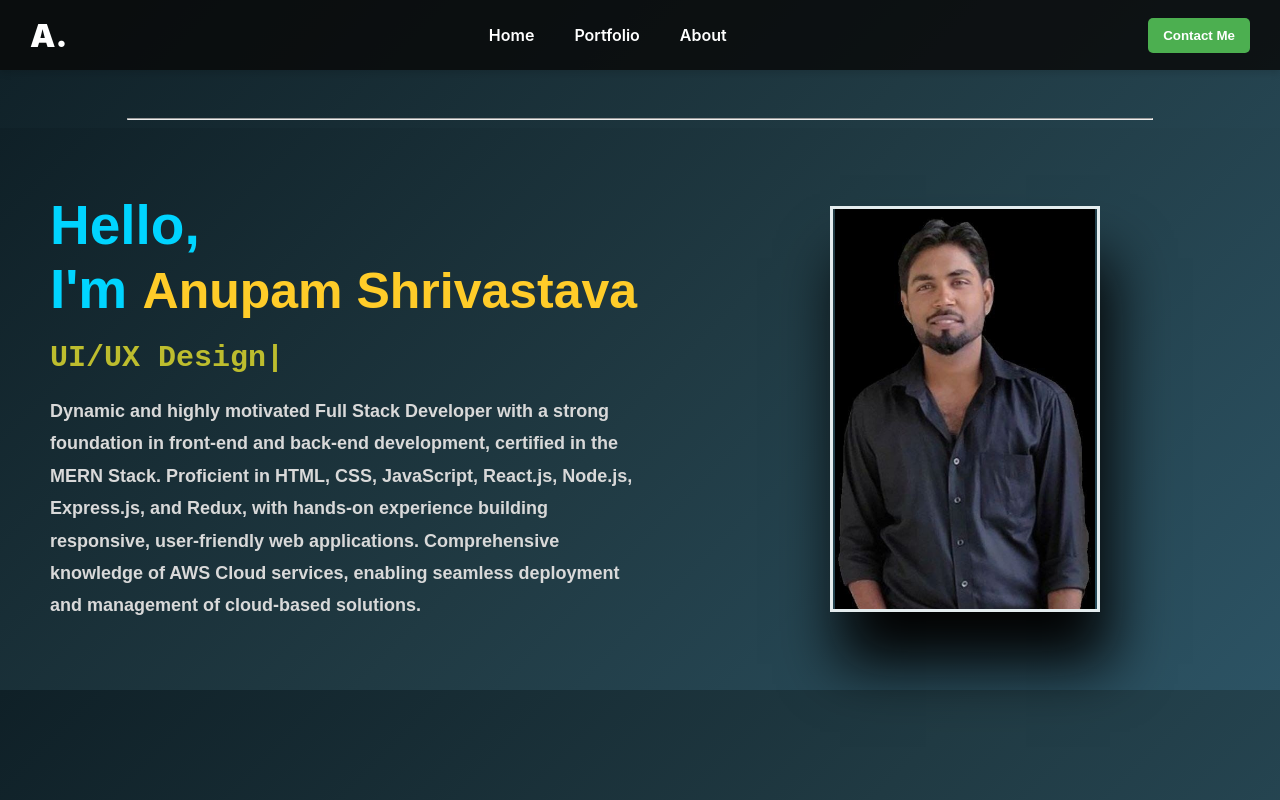
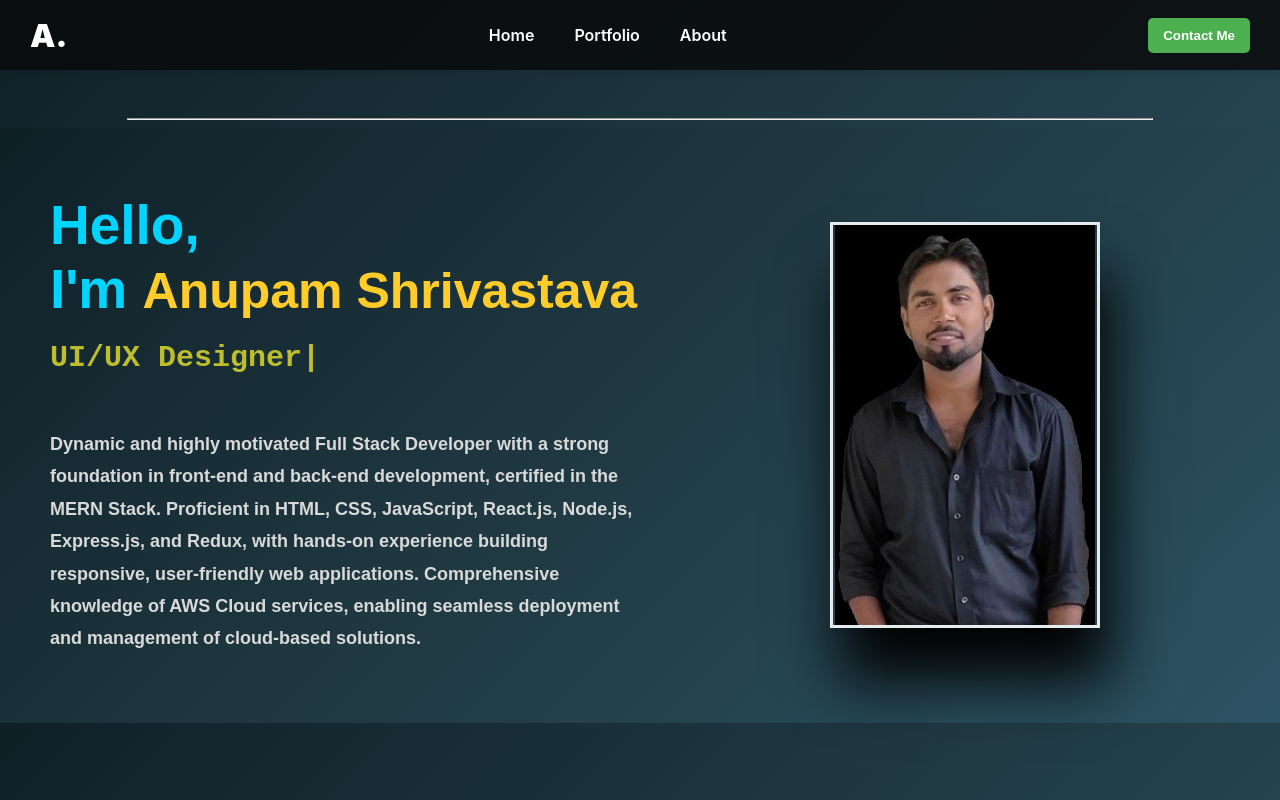
Before and after one commit to Anupams69/Portfolio, a React (Create React App) app: page / in a window 1280 px wide. Built offline with nearby package versions, Linux system fonts and the light colour scheme.

Commit message:
Improved animation

```diff
--- a/src/Home.jsx
+++ b/src/Home.jsx
@@ -75,13 +75,13 @@ const Home = () => {
         <div style={styles.animation}>
           <TypeAnimation className='animat'
             sequence={[
-              'MERN Stack Developer',
+              'MERN fullStack ',
               500,
               'Web Designer',
               500,
               'UI/UX Designer',
               500,
-              'Backend Developer',
+              'Backend Dev',
               500,
             ]}
             wrapper="span"
@@ -89,7 +89,7 @@ const Home = () => {
             repeat={Infinity}
           />
         </div>
-        {/* <br/> */}
+        <br/>
         {/* <br /> */}
         <p className='change1' style={styles.paragraph}>
           Dynamic and highly motivated Full Stack Developer with a strong
```
